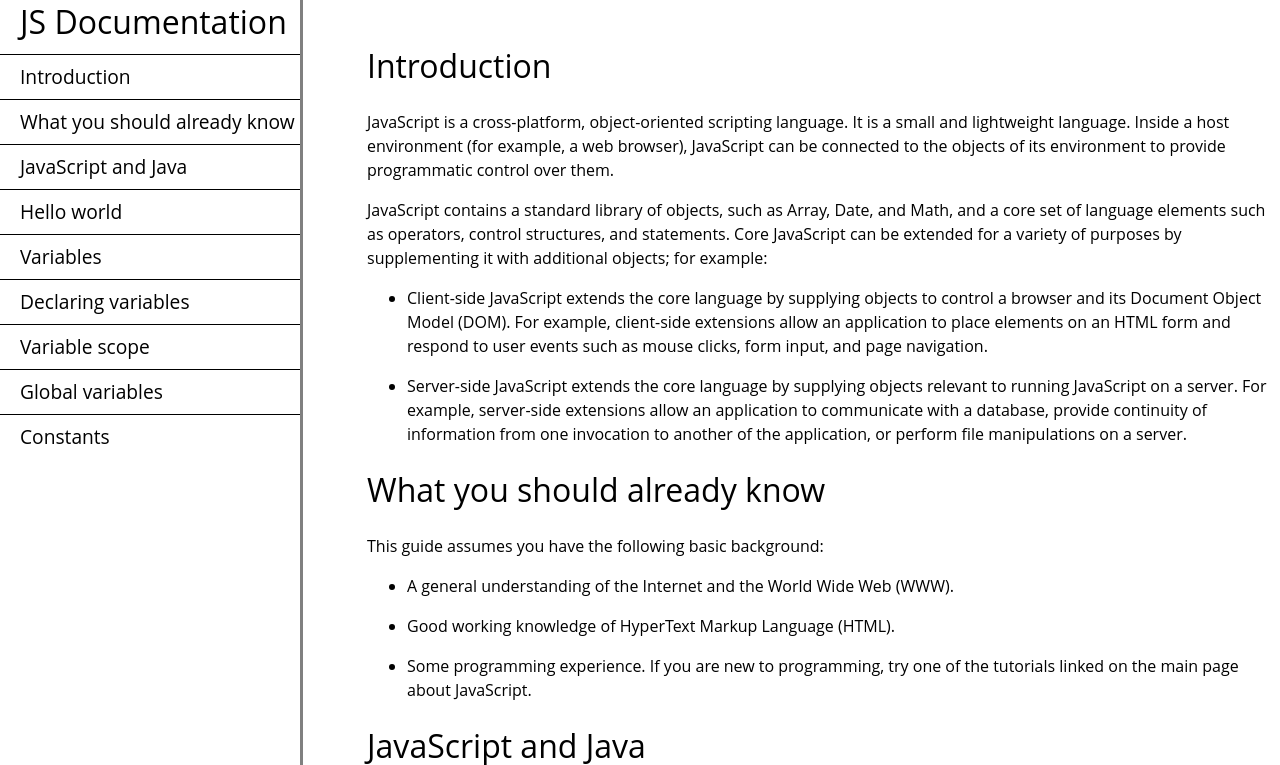
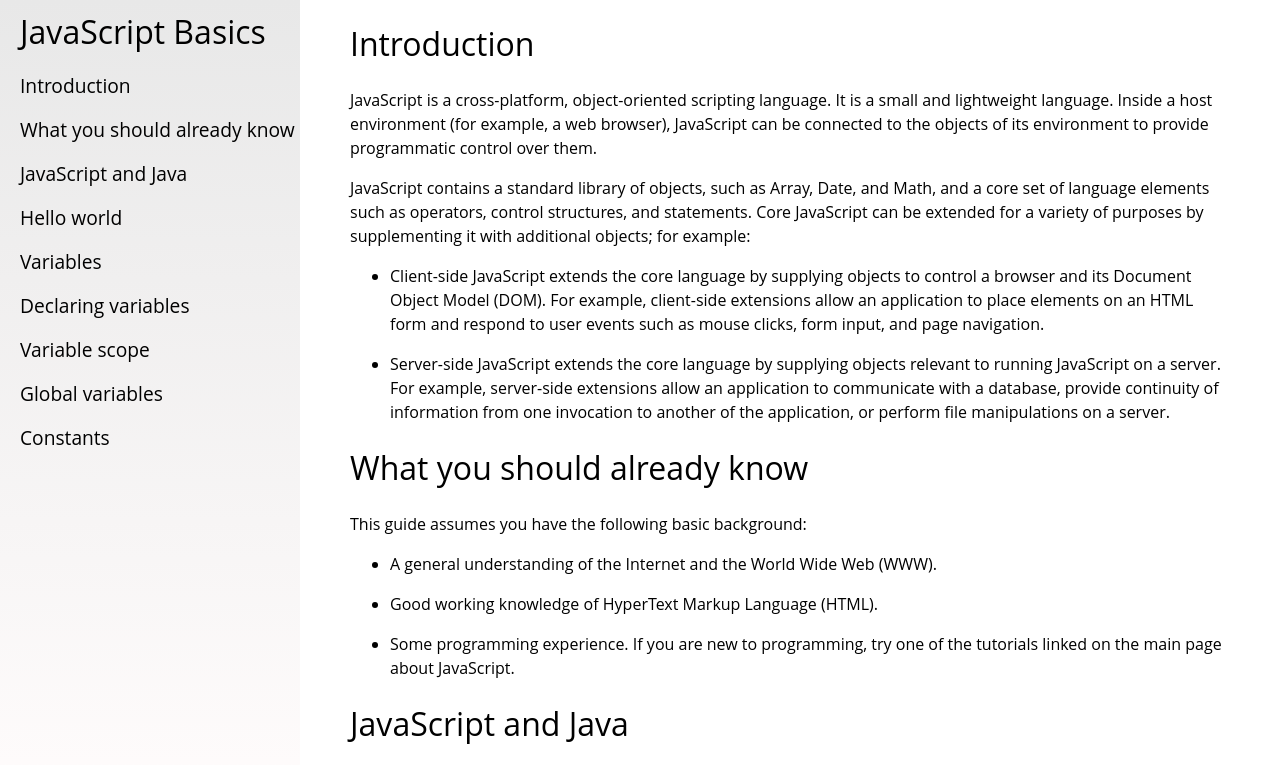
Before and after one commit to HerrSchade/FreeCodeCamp, a plain HTML site: page technical-documentation/index.html in a window 1280 px wide. Shown: the top 765 px of the page. Drawn offline with Linux system fonts and the light colour scheme.

Commit message:
Finished technical documentation project

```diff
--- a/technical-documentation/index.html
+++ b/technical-documentation/index.html
@@ -7,8 +7,9 @@
 		<title>Technical Documentation</title>
 	</head>
 	<body>
+
         <nav id="navbar">
-			<header>JS Documentation</header>
+			<header>JavaScript Basics</header>
                 <a href="#introduction">Introduction</a>
                 <a href="#what-already-know">What you should already know</a>
                 <a href="#javascript-and-java">JavaScript and Java</a>
--- a/technical-documentation/style.css
+++ b/technical-documentation/style.css
@@ -3,7 +3,6 @@
 
 body {
 	margin: 0;
-	display: flex;
 	font-family: "Open Sans", Arial, sans-serif;
 	line-height: 1.5em;
 }
@@ -11,14 +10,19 @@ body {
 nav {
 	display: flex;
 	flex-direction: column;
-	border-right: grey solid 3px;
-	min-width: 300px;
+	position: fixed;
+	background: linear-gradient(#e8e8e8, #fffcfc);
+	top: 0px;
+	left: 0px;
+	height: 100vh;
+	width: 300px;
 }
 
 nav header {
 	margin-bottom: 20px;
 	padding-left: 20px;
-	padding-top: 10px;
+	padding-top: 20px;
+	font-size: 2em;
 }
 
 nav a {
@@ -26,12 +30,11 @@ nav a {
 	font-size: 1.2em;
 	text-decoration: none;
 	color: black;
-	border-top: 1px solid black;
 	padding-left: 20px;
 }
 
-nav header {
-	font-size: 2em;
+nav a:hover {
+	background-color: rgb(190, 190, 190);
 }
 
 section header {
@@ -43,6 +46,8 @@ section header {
 main {
 	margin-left: 4em;
 	margin-top: 1.4em;
+	margin-left: 350px;
+	margin-right: 50px;
 }
 
 li {
@@ -56,4 +61,6 @@ code {
 	padding: 10px;
 	margin: 10px 0;
 	display: block;
+	font-size: 12px;
+	color: rgba(255, 0, 0, 0.815);
 }
```
